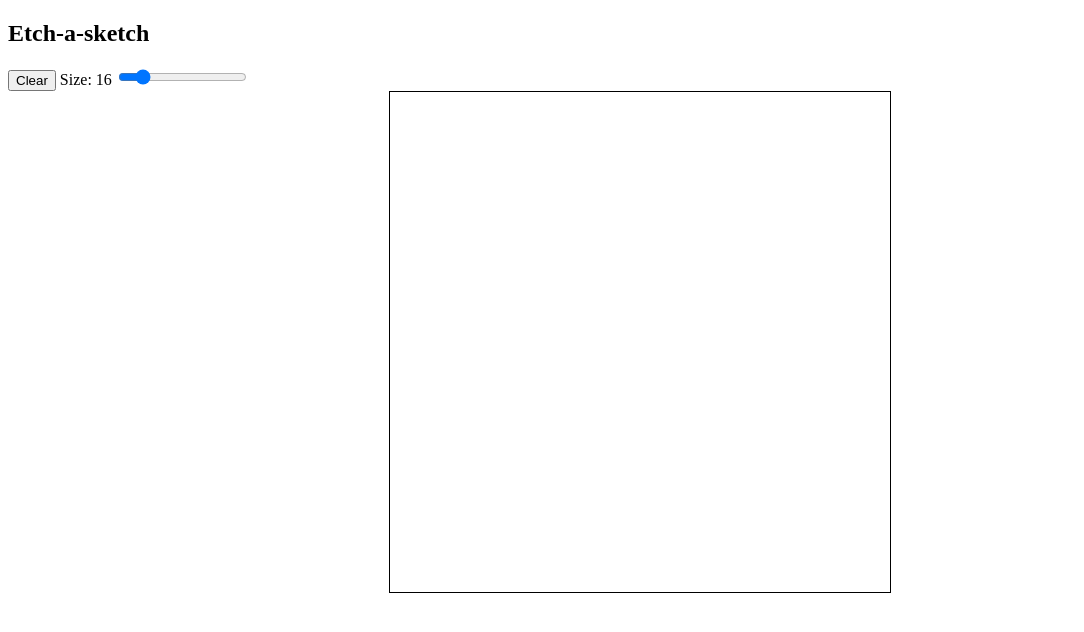
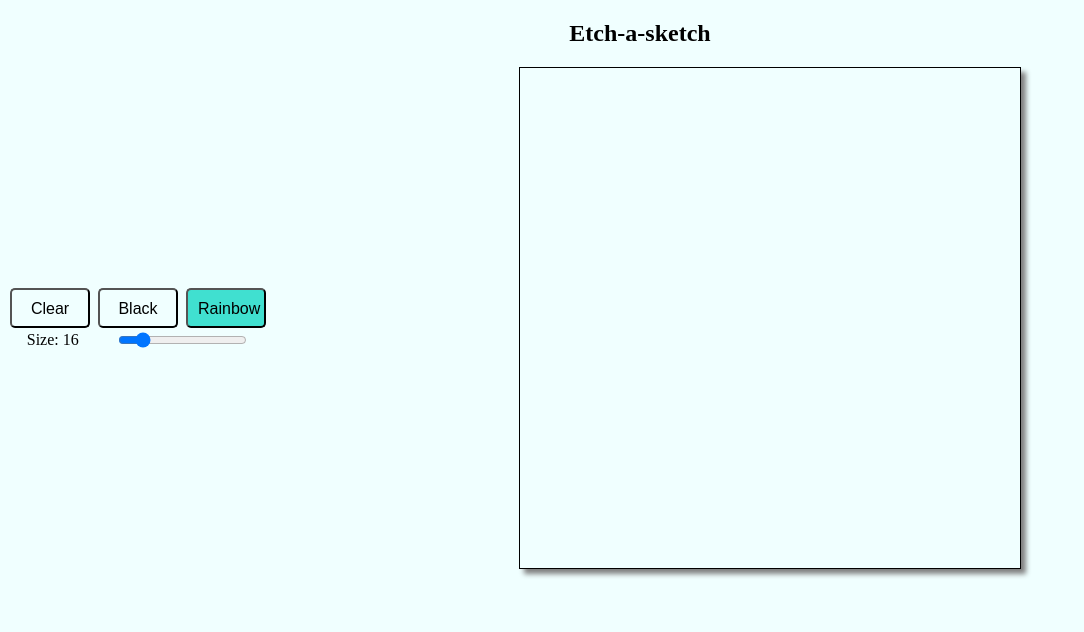
Before and after one commit to errantpianist/odin-etch-a-sketch, a plain HTML site: page index.html in a window 1280 px wide. Both pictures are taken after a click on the button "Clear". Shown: the whole page, without its empty margins (0-1084 px from the left). Drawn offline with Linux system fonts and the light colour scheme.

Commit message:
add rainbow button

```diff
--- a/index.html
+++ b/index.html
@@ -13,8 +13,11 @@
     <div id="container">
       <div id="controls">
         <button id="clear">Clear</button>
-        <label for="size">Size: <span id="size-slider-value">16</span></label>
+        <button id="black">Black</button>
+        <button id="rainbow" class="active">Rainbow</button>
+        <div id='slider'><label for="size">Size: <span id="size-slider-value">16</span></label>
         <input type="range" id="size" name="size" min="1" max="100" value="16">
+      </div>
       </div>
       <div id="grid"></div>
   </div>
--- a/script.js
+++ b/script.js
@@ -1,8 +1,24 @@
 const grid = document.getElementById("grid");
-createGrid(16);
+createGrid(16, onHoverRainbow);
 
 const clearBtn = document.getElementById("clear");
 clearBtn.addEventListener("click", clearGrid);
+
+const blackBtn = document.getElementById("black");
+blackBtn.addEventListener("click", () => {
+  blackBtn.classList.add("active");
+  rainbowBtn.classList.remove("active");
+  clearGrid();
+  createGrid(sizeSlider.value, onHoverBlack);
+});
+
+const rainbowBtn = document.getElementById("rainbow");
+rainbowBtn.addEventListener("click", () => {
+  rainbowBtn.classList.add("active");
+  blackBtn.classList.remove("active");
+  clearGrid();
+  createGrid(sizeSlider.value, onHoverRainbow);
+});
 
 const sizeSlider = document.getElementById("size");
 const sizeSliderValue = document.getElementById("size-slider-value");
@@ -11,17 +27,14 @@ sizeSlider.addEventListener("input", (e) => {
 });
 sizeSlider.addEventListener("change", (e) => {
   clearGrid();
-  createGrid(e.target.value);
+  createGrid(e.target.value, onHoverBlack);
 });
 
-function createGrid(size) {
-  const onHover = (e) => {
-    e.target.style.backgroundColor = "black";
-  };
+function createGrid(size, onHover) {
   for (let i = 0; i < size * size; i++) {
     const cell = document.createElement("div");
     cell.classList.add("cell");
-    cell.addEventListener("mouseover", onHover);
+    cell.onmouseover = onHover;
     grid.appendChild(cell);
   }
   grid.style.gridTemplateColumns = `repeat(${size}, 1fr)`;
@@ -29,8 +42,19 @@ function createGrid(size) {
 }
 
 function clearGrid() {
-  const cells = document.querySelectorAll(".cell");
-  cells.forEach((cell) => {
-    cell.style.backgroundColor = "white";
-  });
+  while (grid.firstChild) {
+    grid.removeChild(grid.firstChild);
+  }
 }
+
+function onHoverBlack(e) {
+  e.target.style.backgroundColor = "black";
+}
+function onHoverRainbow(e) {
+  e.target.style.backgroundColor = getRandomColor();
+}
+
+function getRandomColor() {
+  const randomColor = Math.floor(Math.random() * 16777215).toString(16);
+  return "#" + randomColor;
+}
--- a/style.css
+++ b/style.css
@@ -1,3 +1,7 @@
+* {
+  background-color: azure;
+}
+
 .cell {
     background-color: white;
 }
@@ -8,4 +12,36 @@
     border: 1px solid #000;
     margin: 0 auto;
     display: grid;
+    box-shadow: 5px 5px 5px 0px grey;
 }
+
+h2 {
+    text-align: center;
+}
+
+#container {
+  display: flex;
+  align-items: center;
+}
+
+button {
+  border-radius: 5px;
+  padding: 10px;
+  margin: 2px;
+  height: 40px;
+  width: 80px;
+  font-size: 16px;
+}
+button:hover {
+  background-color: #ddd;
+}
+
+#slider {
+  display: flex;
+  align-items: center;
+  justify-content: space-around;
+}
+
+.active {
+  background-color: turquoise;
+}
```
